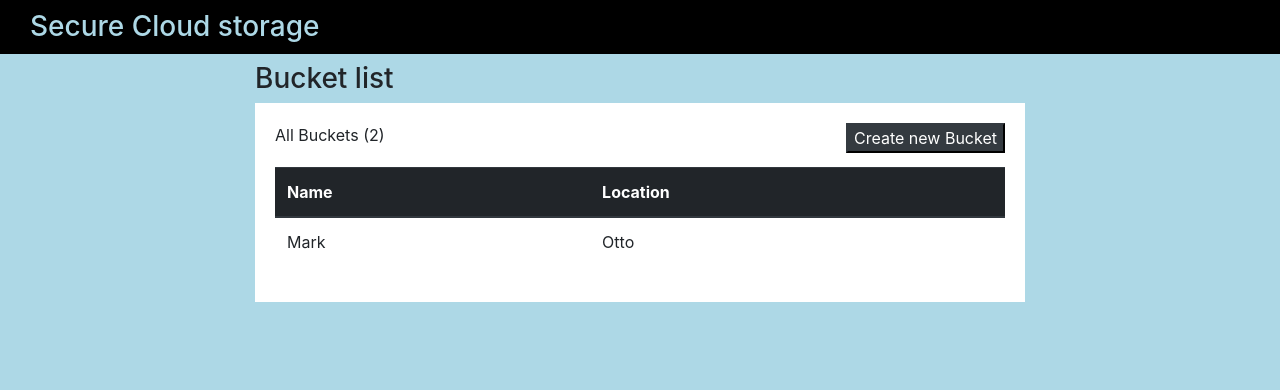
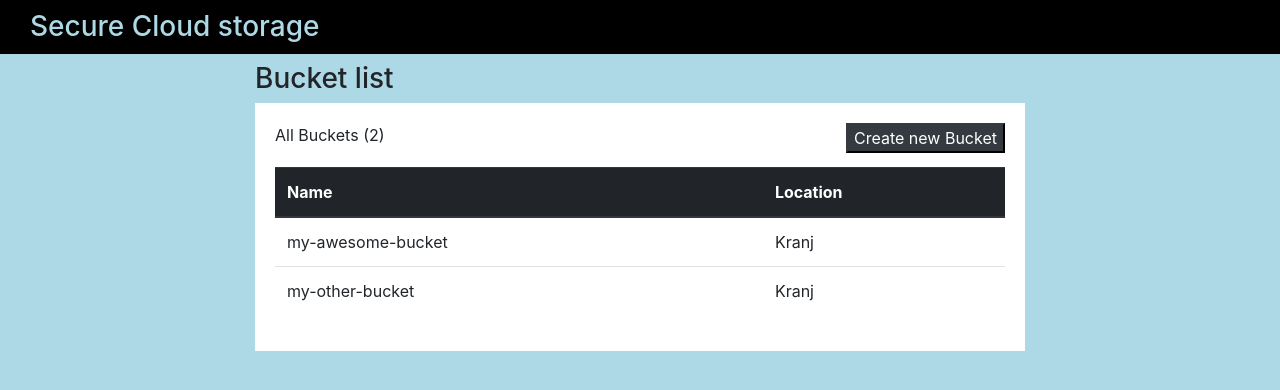
Before and after one commit to tonidezman/bucket-list, an Angular app: page / in a window 1280 px wide. Shown: the top 390 px of the page. Built offline with nearby package versions, Linux system fonts and the light colour scheme.

Commit message:
All bucket display dummy data

```diff
--- a/src/app/bucket/all-buckets/all-buckets.component.html
+++ b/src/app/bucket/all-buckets/all-buckets.component.html
@@ -1,6 +1,6 @@
 <div class="wrapper">
   <div class=" all-buckets-and-btn">
-    <span>All Buckets (2)</span>
+    <span>All Buckets ({{ bucketCount }})</span>
     <span>
       <button class="btn-dark">Create new Bucket</button>
     </span>
@@ -15,9 +15,9 @@
         </tr>
       </thead>
       <tbody>
-        <tr>
-          <td>Mark</td>
-          <td>Otto</td>
+        <tr *ngFor="let bucket of buckets">
+          <td>{{ bucket.name }}</td>
+          <td>{{ bucket.location.name }}</td>
         </tr>
       </tbody>
     </table>
--- a/src/app/bucket/all-buckets/all-buckets.component.ts
+++ b/src/app/bucket/all-buckets/all-buckets.component.ts
@@ -1,4 +1,7 @@
 import { Component, OnInit } from '@angular/core';
+
+import { BucketService } from './../bucket.service';
+import { Bucket } from './../bucket.model';
 
 @Component({
   selector: 'app-all-buckets',
@@ -6,10 +9,13 @@ import { Component, OnInit } from '@angular/core';
   styleUrls: ['./all-buckets.component.css']
 })
 export class AllBucketsComponent implements OnInit {
+  buckets: Bucket[] = [];
+  bucketCount: number;
 
-  constructor() { }
+  constructor(public bucketService: BucketService) {}
 
   ngOnInit() {
+    this.buckets = this.bucketService.getBuckets();
+    this.bucketCount = this.buckets.length;
   }
-
 }
--- a/src/app/bucket/bucket.service.ts
+++ b/src/app/bucket/bucket.service.ts
@@ -1,6 +1,29 @@
 import { Injectable } from '@angular/core';
+
+import { Bucket } from './bucket.model';
 
 @Injectable()
 export class BucketService {
   constructor() {}
+
+  getBuckets(): Bucket[] {
+    return [
+      {
+        id: 'my-awesome-bucket',
+        name: 'my-awesome-bucket',
+        location: {
+          id: 'a0c51094-05d9-465f-8745-6cd9ee45b96d',
+          name: 'Kranj'
+        }
+      },
+      {
+        id: 'my-other-bucket',
+        name: 'my-other-bucket',
+        location: {
+          id: 'a0c51094-05d9-465f-8745-6cd9ee45b96d',
+          name: 'Kranj'
+        }
+      }
+    ];
+  }
 }
```
Also changed, not shown: src/app/app.module.ts (+5 -12 lines).
